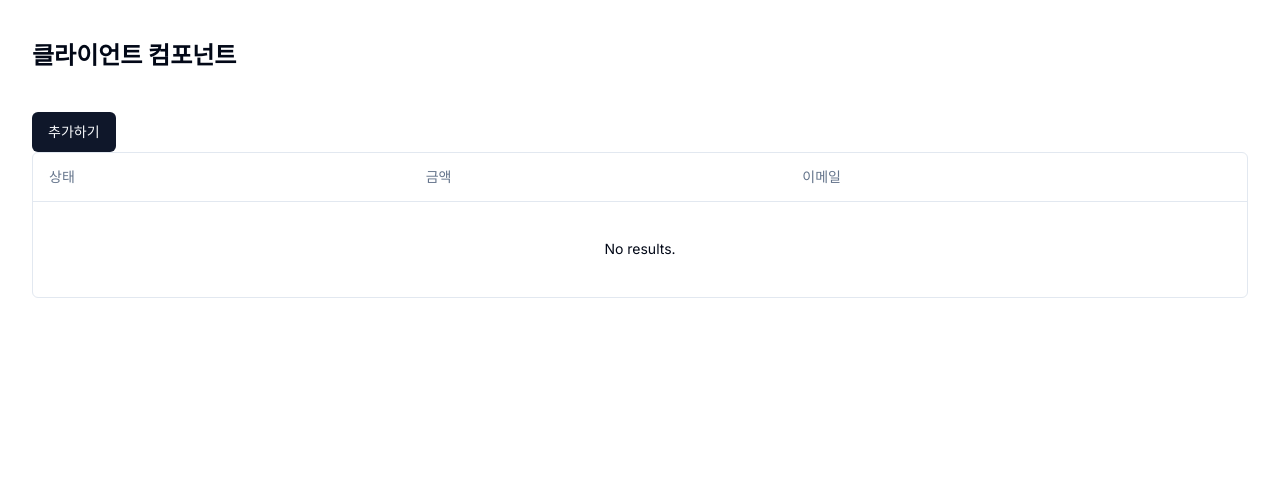
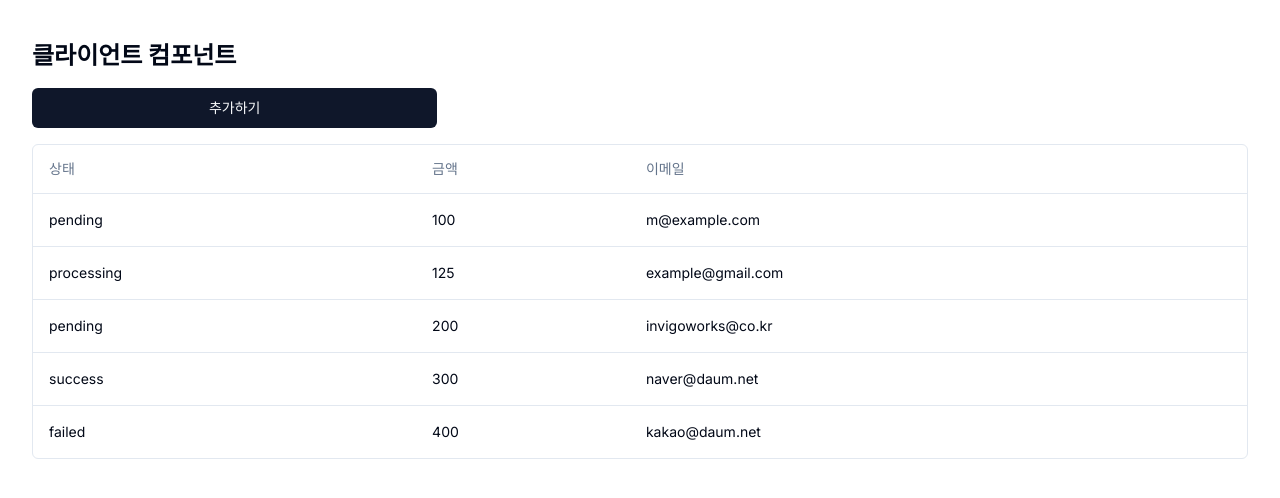
Before and after one commit to Kidongg/nextjs-crud, a Next.js app: page / in a window 1280 px wide. Shown: the top 498 px of the page. Built offline with nearby package versions, Linux system fonts and the light colour scheme; data requests are answered from the project's data file.

Commit message:
추가 버튼

```diff
--- a/app/page.tsx
+++ b/app/page.tsx
@@ -32,23 +32,23 @@ const Page = () => {
   const [payments, setPayments] = useState([]);
 
   // 데이터 패칭 함수 실행
-  // useEffect(() => {
-  //   const fetchPayments = async () => {
-  //     const payments = await getPayments();
-  //     setPayments(payments);
-  //   };
+  useEffect(() => {
+    const fetchPayments = async () => {
+      const payments = await getPayments();
+      setPayments(payments);
+    };
 
-  //   fetchPayments();
-  // }, []);
+    fetchPayments();
+  }, []);
 
   console.log("payments: ", payments);
 
   //! 데스트를 위한 UI 작업중
 
   return (
-    <div className="container mx-auto py-10">
-      <h1 className="text-2xl font-bold mb-10">클라이언트 컴포넌트</h1>
-      <Button>추가하기</Button>
+    <div className="container mx-auto py-10 flex flex-col gap-4">
+      <h1 className="text-2xl font-bold">클라이언트 컴포넌트</h1>
+      <Button className="w-1/3">추가하기</Button>
       <DataTable data={payments} columns={paymentColumns} />
     </div>
   );
```
